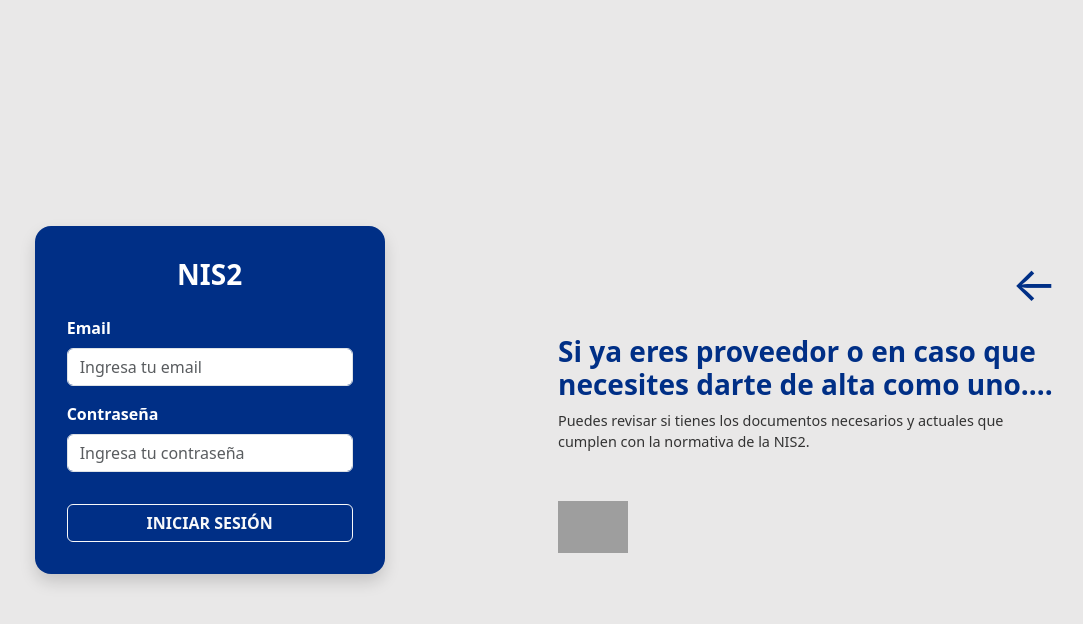
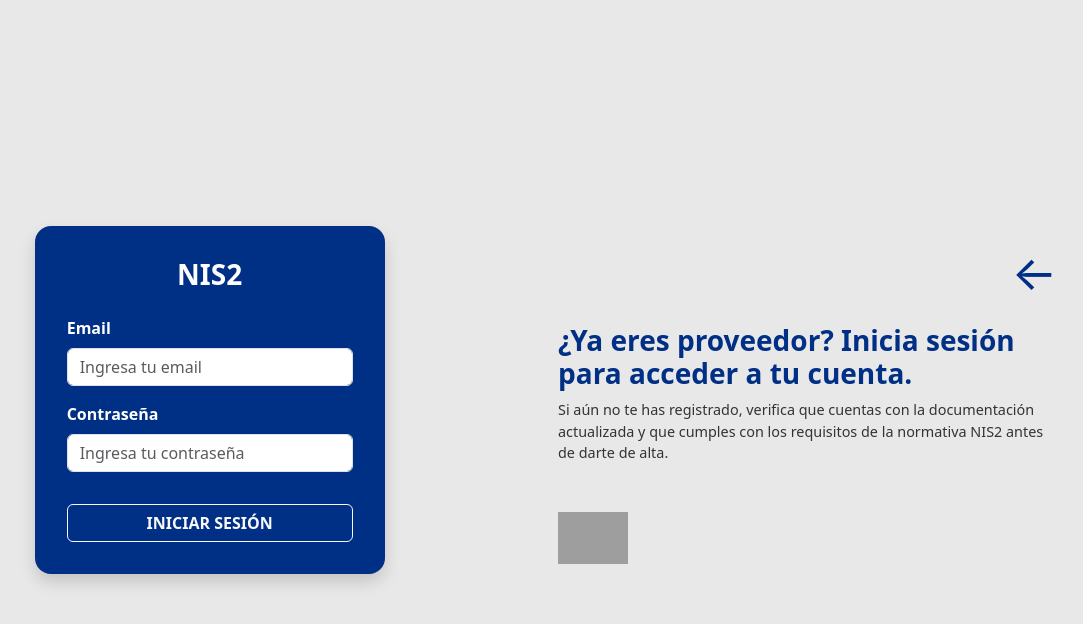
Before and after one commit to atgrup/NIS2, a PHP site: page /login.php in a window 1280 px wide. Shown: the top 624 px of the page, without its empty margins (94-1177 px from the left). Run offline with PHP 8.4, Linux system fonts and the light colour scheme; grey boxes are pictures that could not be loaded.

Commit message:
Update login.php

```diff
--- a/login.php
+++ b/login.php
@@ -46,8 +46,8 @@ if (isset($_GET['error']) && $_GET['error'] === 'credenciales') {
 
       <div class="col-md-5 info-text">
         <a href="#" onclick="window.history.back(); return false;" class="back-arrow mb-3 d-block">&#8592;</a>
-        <h3>Si ya eres proveedor o en caso que necesites darte de alta como uno….</h3>
-        <p>Puedes revisar si tienes los documentos necesarios y actuales que cumplen con la normativa de la NIS2.</p>
+        <h3>¿Ya eres proveedor? Inicia sesión para acceder a tu cuenta.</h3>
+        <p>Si aún no te has registrado, verifica que cuentas con la documentación actualizada y que cumples con los requisitos de la normativa NIS2 antes de darte de alta.</p>
 
         <div class="register-section">
           <img src="https://upload.wikimedia.org/wikipedia/commons/b/b7/Flag_of_Europe.svg" alt="UE" class="europe-icon">
```
